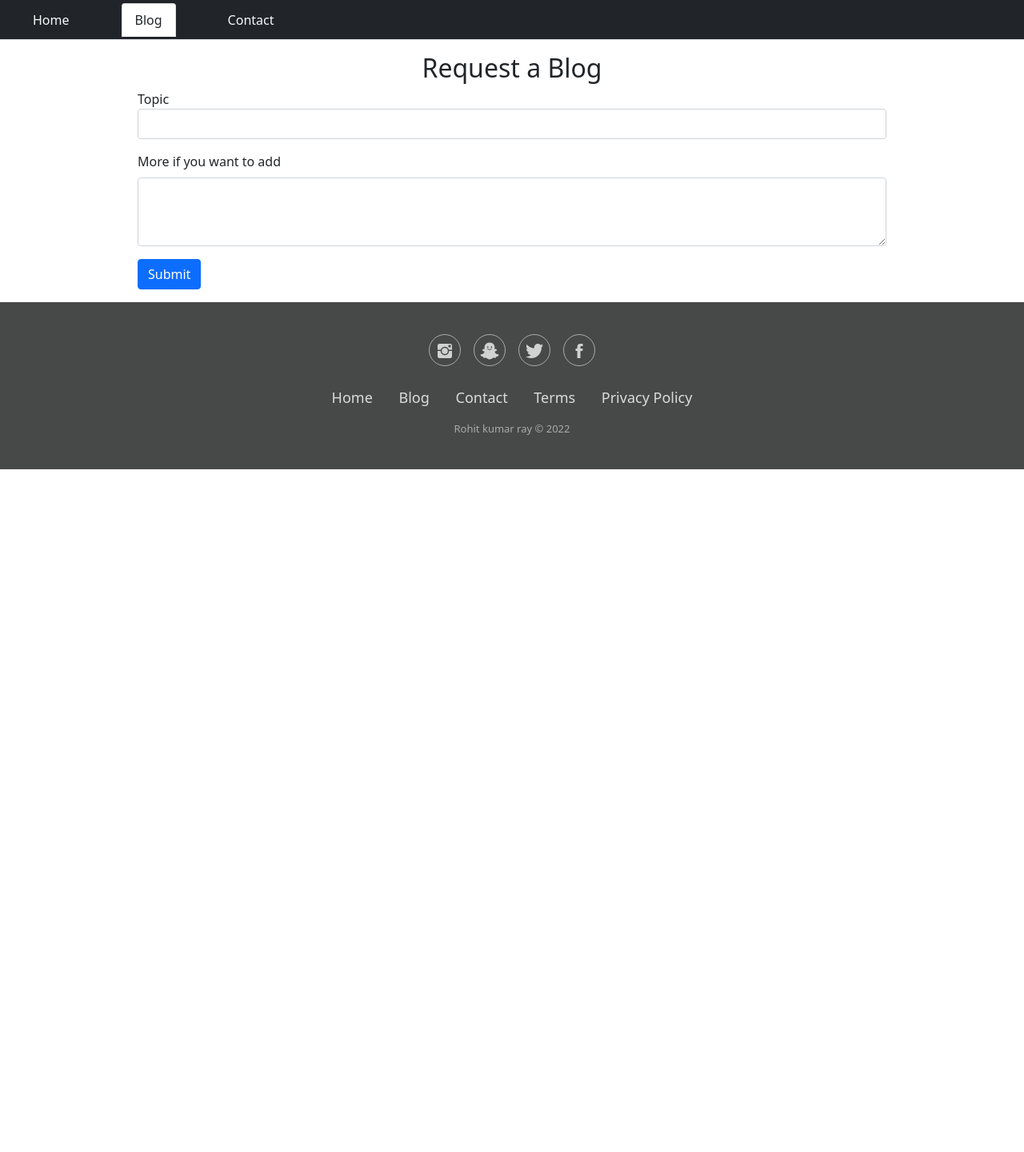
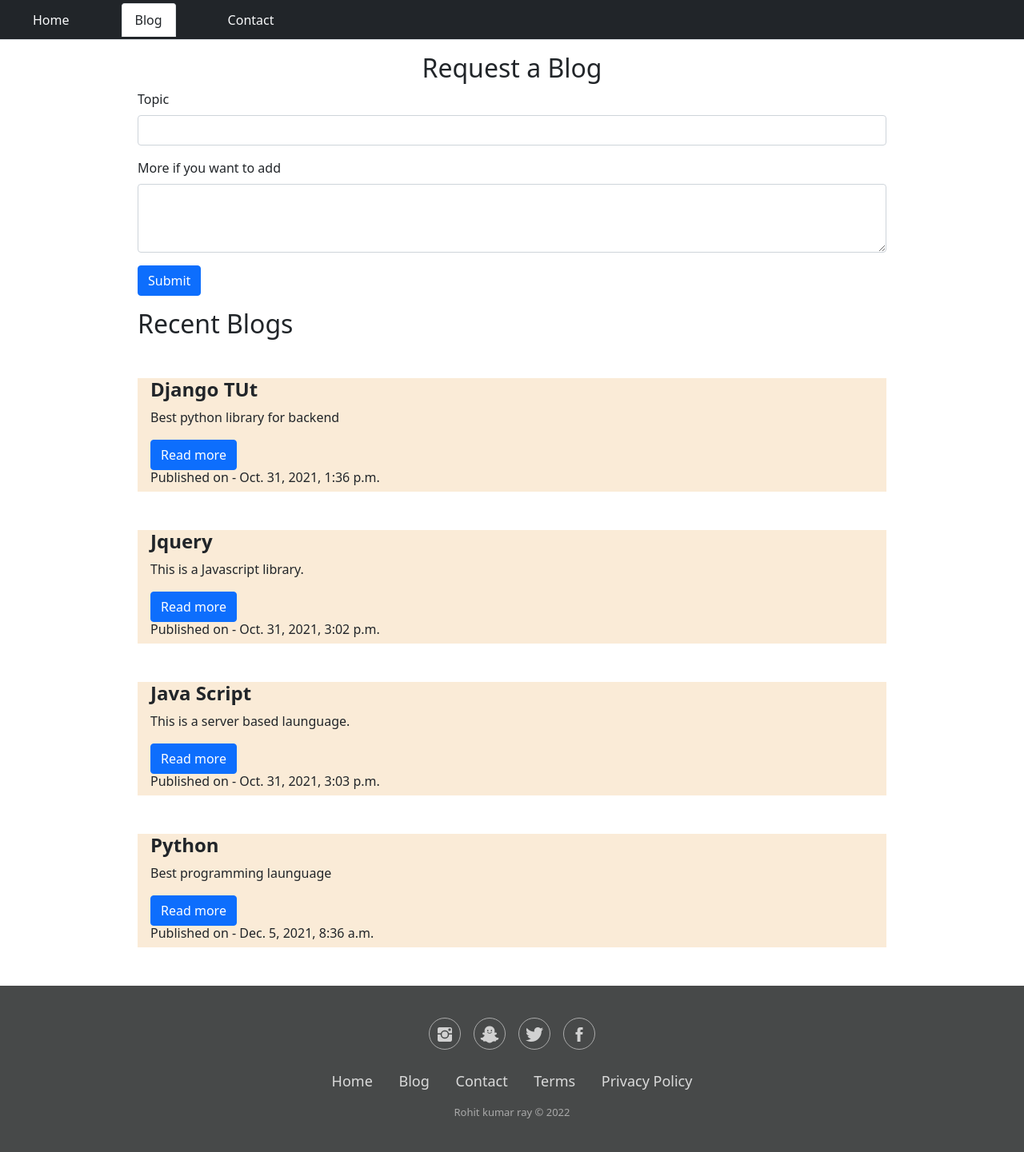
Before and after one commit to rohit7781/Myblog_Django, a Django app: page /blog/ in a window 1280 px wide. Shown: the whole page at 80% size. Before the commit the page ends 587 px from the top, so only its background shows below. Run offline with Django 3.2, Linux system fonts and the light colour scheme; data comes from the database, SQL or seed files in the repository; both versions use the stored data as it was after the commit; some libraries are stand-ins or nearby versions.

Commit message:
Fully working blogpost

```diff
--- a/home/models.py
+++ b/home/models.py
@@ -21,6 +21,7 @@ class requestblog(models.Model):
 class Blog(models.Model):
     sno = models.AutoField(primary_key=True)
     title = models.CharField(max_length=200)
+    shortdesc = models.CharField(max_length=200)
     content = models.TextField()
     slug = models.CharField(max_length=100)
     time = models.DateTimeField(auto_now_add=True)
--- a/home/urls.py
+++ b/home/urls.py
@@ -7,7 +7,7 @@ urlpatterns = [
     path('blog/', views.blog, name='blog'),
     path('blogpost/<str:slug>', views.blogpost, name='blog'),
     path('contact/', views.contact, name='contact'),
-    path('winter', views.winter, name='winter'),
-    path('jungle', views.jungle, name='jungle'),
-    path('oxygen', views.oxygen, name='oxygen'),
+    path('winter/', views.winter, name='winter'),
+    path('jungle/', views.jungle, name='jungle'),
+    path('oxygen/', views.oxygen, name='oxygen'),
 ]
--- a/home/views.py
+++ b/home/views.py
@@ -1,31 +1,41 @@
 from django.shortcuts import render,HttpResponse
-from home.models import Contact,requestblog
+from home.models import Contact,requestblog,Blog
 # Create your views here.
 def home(request):
     return render(request,'home.html')
 def blog(request):
+    blogs = Blog.objects.all()
+    # context3={'blogs':blogs}
+    context2 = {'successful':False,'blogs': blogs}
     if request.method=='POST':
         topic = request.POST['topic']
         desc = request.POST['desc']
         inss = requestblog(topic=topic,desc=desc)
         inss.save()
+        context2 = {'successful':True}
         # print(topic,desc)
 
-    return render(request,'blog.html')
+    return render(request,'blog.html',context2)
 def blogpost(request,slug):
-    return HttpResponse(f'Hii this is my {slug}')
+    blog = Blog.objects.filter(slug=slug).first()
+    context = {'blog':blog}
+    # return HttpResponse(f'you are viewing {slug}')
+    return render(request,'blogpost.html',context)
+
+
 def contact(request):
+    context = {'success':False}
     if request.method=='POST':
         first = request.POST['first']
         last = request.POST['last']
         email = request.POST['email']
         queries = request.POST['queries']
-
+        context = {'success':True}
         ins = Contact(first=first,last=last,email=email,queries= queries)
         ins.save()
         # print(first ,last,email,queries)
 
-    return render(request,'contact.html')
+    return render(request,'contact.html',context)
 def winter(request):
     return render(request,'winter.html')
 def jungle(request):
--- a/static/css/main.css
+++ b/static/css/main.css
@@ -1,3 +1,10 @@
+*{
+  text-decoration: none;
+}
+
+.bn00{
+  background-color: antiquewhite;
+}
 .footer-basic {
     padding:40px 0;
     background-color:rgb(71, 73, 73);
--- a/template/base.html
+++ b/template/base.html
@@ -51,11 +51,12 @@
           >Contact</a
         >
       </li>
+
     </ul>
     {% block body %}
     {% endblock body %}
 
-    <footer class="mt-3 {% block fixed-bottom %}{% endblock fixed-bottom %}">
+    <footer class="mt-3 {% block bottom %}{% endblock bottom %}">
       <div class="footer-basic">
         <div class="social">
           <a href="#"><i class="icon ion-social-instagram"></i></a
--- a/template/blog.html
+++ b/template/blog.html
@@ -6,7 +6,7 @@
 {% block body %}
  {% if successful %}
   <div class="alert alert-success alert-dismissible fade show" role="alert">
-  <strong>Your form has been submitted successfully.</strong>
+  <strong>Your Blog Request has been submitted successfully.</strong>
   <button type="button" class="btn-close" data-bs-dismiss="alert" aria-label="Close"></button>
 </div>
  {% endif %}
@@ -15,7 +15,7 @@
     <h2 class="text-center">Request a Blog</h2>
     <form action="/blog/" method="post">
       {% csrf_token %}
-        <div class="mb-3>
+        <div class="mb-3">
           <label for="exampleInputEmail1" class="form-label">Topic</label>
           <input type="text" class="form-control mb-3" id="exampleInputEmail1" name="topic">
         </div>
@@ -27,8 +27,29 @@
         <button type="submit" class="btn btn-primary">Submit</button>
       </form>
  </div>
+    <div class="container my-3 w-75">
+        <h2>Recent Blogs</h2>
+      {% for b in blogs %}
+      <div class="d-flex align-items-center my-5 bn00">
+        <!-- <div class="flex-shrink-0">
+          <img src="..." alt="...">
+        </div> -->
+        <div class="flex-grow-1 ms-3">
+          <h4><strong>{{b.title}}</strong></h4>
+        <p>{{b.shortdesc}}</p>
+        <div>
+          <a href="/blogpost/{{b.slug}}" class="btn btn-primary" role="button">Read more</a>
+        </div>
+          <h6>Published on - {{b.time}}</h6>
+        </div>
+      </div>
+      <!-- {{b.sno}}
+      {{b.title}}
+      {{b.time}}
+      <br> -->
+      {% endfor %}
 
-
+    </div>
 
 
 {% endblock body %}
--- a/template/contact.html
+++ b/template/contact.html
@@ -1,7 +1,7 @@
 {% extends 'base.html' %}
 {% load static %}
 {% block contact %}active text-dark{% endblock contact %}
-{% block fixed-bottom %}fixed-bottom {% endblock fixed-bottom %}
+{% block bottom %}fixed-bottom{% endblock bottom %}
 {% block body %}
 {% if success %}
 <div class="alert alert-success alert-dismissible fade show" role="alert">
```
Also changed, not shown: template/amazon.html (deleted, +0 -8 lines), template/blogpost.html (added, +14 -0 lines), template/oxygen.html (deleted, +0 -8 lines), template/winter.html (deleted, +0 -8 lines), db.sqlite3, home/migrations/0003_blog_shortdesc.py (added).
